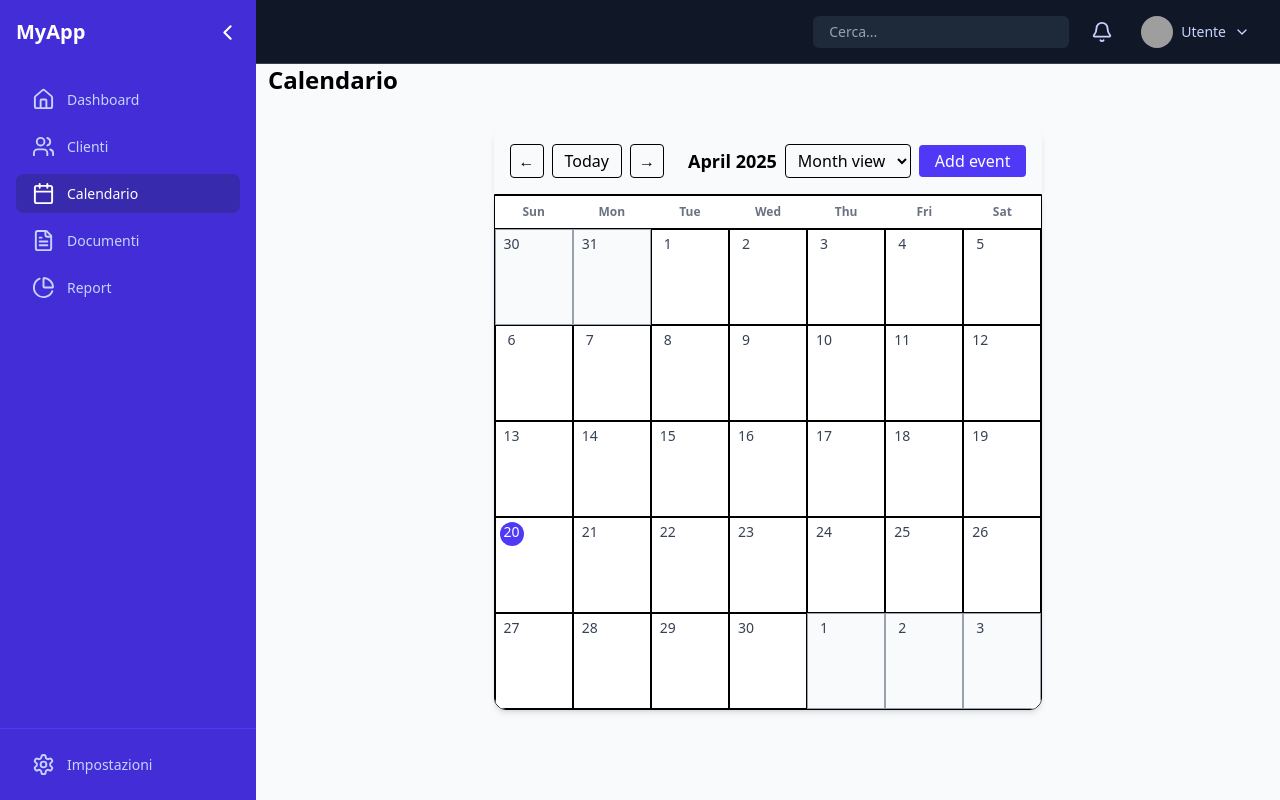
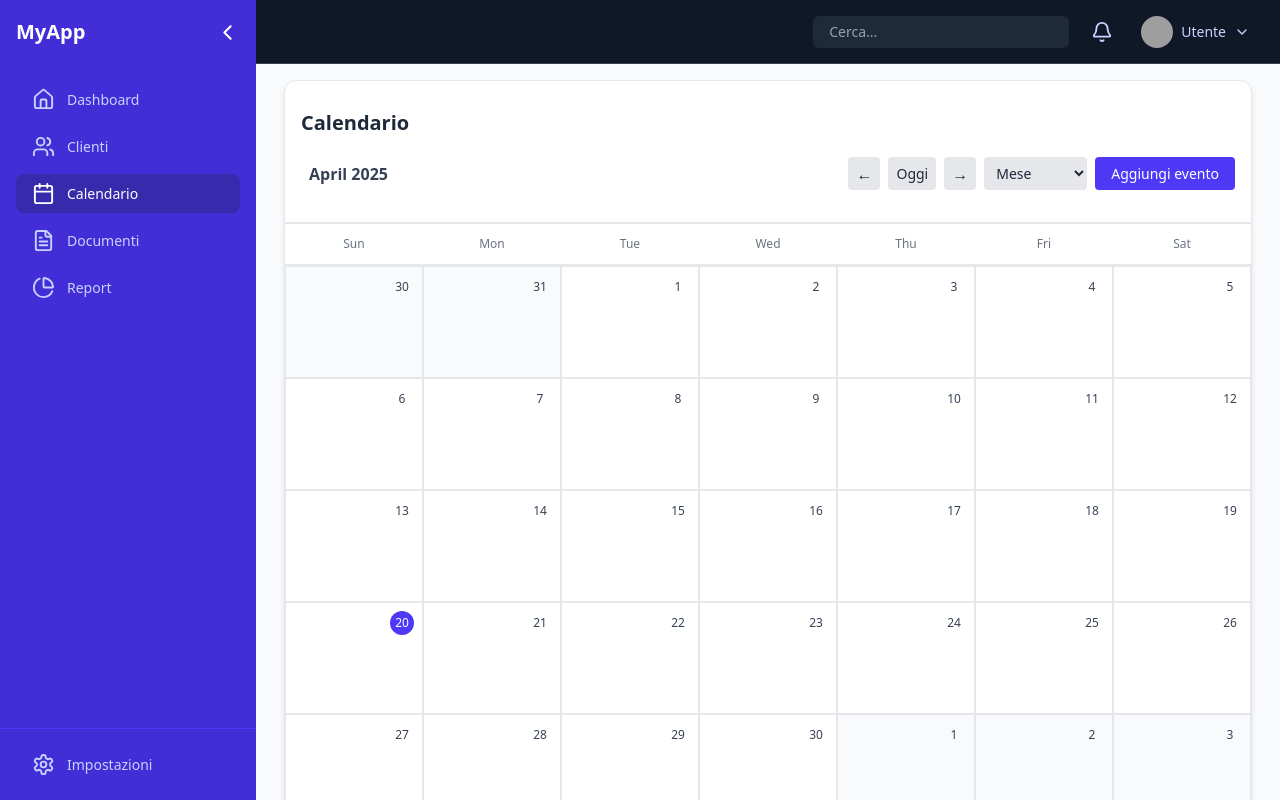
Before and after one commit to karlo-kasi/Saas-Tattoo, a React (Vite) app in the folder front-end/: page /calendario in a window 1280 px wide. Built offline with nearby package versions, Linux system fonts and the light colour scheme; no server answers; sample sign-in values are in the browser's storage; grey boxes are pictures that could not be loaded.

Commit message:
Migliora lo stile del calendario: aggiorna i componenti per una migliore coerenza visiva e aggiungi il supporto per la data corrente.

```diff
--- a/front-end/src/components/Calendar/Calendar.jsx
+++ b/front-end/src/components/Calendar/Calendar.jsx
@@ -13,11 +13,35 @@ export default function Calendar() {
   const renderView = () => {
     switch (currentView) {
       case "year":
-        return <YearView onSelectDate={(date) => { setSelectedDate(date); setCurrentView("day"); }} />;
+        return (
+          <YearView
+            currentDate={selectedDate} // Passa la currentDate
+            onSelectDate={(date) => {
+              setSelectedDate(date);
+              setCurrentView("day");
+            }}
+          />
+        );
       case "month":
-        return <MonthView onSelectDate={(date) => { setSelectedDate(date); setCurrentView("day"); }} currentDate={selectedDate} />;
+        return (
+          <MonthView
+            onSelectDate={(date) => {
+              setSelectedDate(date);
+              setCurrentView("day");
+            }}
+            currentDate={selectedDate}
+          />
+        );
       case "week":
-        return <WeekView currentDate={selectedDate} onSelectDate={(date) => { setSelectedDate(date); setCurrentView("day"); }} />;
+        return (
+          <WeekView
+            currentDate={selectedDate}
+            onSelectDate={(date) => {
+              setSelectedDate(date);
+              setCurrentView("day");
+            }}
+          />
+        );
       case "day":
         return <DayView date={selectedDate} />;
       default:
@@ -26,15 +50,15 @@ export default function Calendar() {
   };
 
   return (
-    <div className="p-4 max-w-7xl mx-auto">
-      <div className="bg-gray-50 p-4 rounded-t-xl shadow-md flex items-center justify-between">
+    <div className="p-4">
+      <div className="bg-white border border-gray-200 p-4 rounded-t-xl shadow-md flex items-center justify-between">
         <CalendarHeader
           currentView={currentView}
           setCurrentView={setCurrentView}
           setSelectedDate={setSelectedDate}
         />
       </div>
-      <div className="border rounded-b-xl shadow-md overflow-hidden">
+      <div className="rounded-b-xl shadow-md overflow-hidden">
         {renderView()}
       </div>
     </div>
--- a/front-end/src/components/Calendar/CalendarHeader.jsx
+++ b/front-end/src/components/Calendar/CalendarHeader.jsx
@@ -4,50 +4,56 @@ export default function CalendarHeader({ currentView, setCurrentView, setSelecte
   const today = new Date();
 
   return (
-    <div className="flex flex-wrap items-center gap-2 w-full">
+    <div className="mb-4 w-full">
+      <h2 className="text-xl py-3 font-semibold text-gray-800 mb-2">Calendario</h2>
+
+      {/* Riga superiore: navigazione + mese */}
+      <div className="flex justify-between items-center flex-wrap gap-4">
         <div className="flex items-center gap-2">
+          <div className="ml-2 font-semibold text-base text-gray-700">
+            {format(today, "MMMM yyyy")}
+          </div>
+        </div>
+        <div className="flex justify-end gap-2">
           <button
             onClick={() => setSelectedDate(prev => subMonths(prev, 1))}
-          className="px-2 py-1 border rounded hover:bg-gray-100"
+            className="px-2 py-1 bg-gray-200 rounded text-gray-800 hover:bg-gray-300"
           >
             ←
           </button>
 
           <button
             onClick={() => setSelectedDate(today)}
-          className="px-3 py-1 border rounded hover:bg-gray-100"
+            className="px-2 py-1.5 text-sm bg-gray-200 rounded text-gray-800 hover:bg-gray-300"
           >
-          Today
+            Oggi
           </button>
 
           <button
             onClick={() => setSelectedDate(prev => addMonths(prev, 1))}
-          className="px-2 py-1 border rounded hover:bg-gray-100"
+            className="px-2 py-1 bg-gray-200 rounded text-gray-800 hover:bg-gray-300"
           >
             →
           </button>
-      </div>
-
-      <div className="ml-4 font-semibold text-lg">
-        {format(today, "MMMM yyyy")}
-      </div>
-
-      <div className="ml-auto flex items-center gap-2">
           <select
-          className="border px-2 py-1 rounded"
+            className="px-2 py-1.5 text-sm bg-gray-200 rounded text-gray-800"
             value={currentView}
             onChange={(e) => setCurrentView(e.target.value)}
           >
-          <option value="year">Year view</option>
-          <option value="month">Month view</option>
-          <option value="week">Week view</option>
-          <option value="day">Day view</option>
+            <option value="year">Anno</option>
+            <option value="month">Mese</option>
+            <option value="week">Settimana</option>
+            <option value="day">Giorno</option>
           </select>
 
-        <button className="bg-indigo-600 text-white px-4 py-1 rounded hover:bg-indigo-700">
-          Add event
+          <button className="bg-indigo-600 text-sm text-white px-4 py-1.5 rounded hover:bg-indigo-700">
+            Aggiungi evento
           </button>
         </div>
       </div>
+
+      {/* Riga separata: selettore e aggiungi evento, allineati a destra */}
+
+    </div>
   );
 }
--- a/front-end/src/components/Calendar/MonthView.jsx
+++ b/front-end/src/components/Calendar/MonthView.jsx
@@ -1,4 +1,4 @@
-import { startOfMonth, endOfMonth, startOfWeek, endOfWeek, addDays, isSameMonth, isSameDay, format } from "date-fns";
+import { startOfMonth, endOfMonth, startOfWeek, endOfWeek, addDays, isSameMonth, isToday, format } from "date-fns";
 
 export default function MonthView({ currentDate, onSelectDate }) {
   const monthStart = startOfMonth(currentDate);
@@ -6,52 +6,55 @@ export default function MonthView({ currentDate, onSelectDate }) {
   const startDate = startOfWeek(monthStart);
   const endDate = endOfWeek(monthEnd);
 
-  const rows = [];
-  let days = [];
+  const days = [];
   let day = startDate;
-  let formattedDate = "";
 
   while (day <= endDate) {
     for (let i = 0; i < 7; i++) {
-      formattedDate = format(day, "d");
+      const formattedDate = format(day, "d");
       const cloneDay = day;
       days.push(
         <div
-          className={`h-24 border p-1 text-sm cursor-pointer relative hover:bg-gray-100 transition ${
-            !isSameMonth(day, monthStart) ? "bg-gray-50 text-gray-400" : "bg-white"
-          }`}
           key={day}
           onClick={() => onSelectDate(cloneDay)}
+          className={`h-28 p-2 text-sm cursor-pointer border border-gray-200 transition ${
+            !isSameMonth(day, monthStart)
+              ? "bg-gray-50 text-gray-400"
+              : "bg-white hover:bg-gray-50"
+          }`}
         >
-          <div className={`font-medium w-6 h-6 text-center rounded-full ${
-            isSameDay(day, new Date()) ? "bg-indigo-600 text-white" : "text-gray-700"
-          }`}>
-            {formattedDate}
+          <div className="flex justify-end">
+            <div
+              className={`w-6 h-6 text-center text-xs font-medium leading-6 rounded-full ${
+                isToday(day) ? "bg-indigo-600 text-white" : "text-gray-700"
+              }`}
+            >
+              {formattedDate}
+            </div>
           </div>
         </div>
       );
       day = addDays(day, 1);
     }
-    rows.push(
-      <div className="grid grid-cols-7" key={day}>
-        {days}
-      </div>
-    );
-    days = [];
   }
 
   const weekdays = Array.from({ length: 7 }).map((_, idx) => (
-    <div key={idx} className="text-center text-xs font-semibold text-gray-500 py-1">
+    <div
+      key={idx}
+      className="text-center text-xs font-medium text-gray-500 py-3 border-b border-gray-200 bg-white"
+    >
       {format(addDays(startOfWeek(new Date()), idx), "EEE")}
     </div>
   ));
 
   return (
-    <div className="bg-white">
-      <div className="grid grid-cols-7 border-t border-b py-1">
+    <div className="w-full border border-gray-200 bg-white shadow overflow-hidden">
+      <div className="grid grid-cols-7">
         {weekdays}
       </div>
-      <div>{rows}</div>
+      <div className="grid grid-cols-7 border-t border-gray-200">
+        {days}
+      </div>
     </div>
   );
 }
--- a/front-end/src/components/Calendar/YearView.jsx
+++ b/front-end/src/components/Calendar/YearView.jsx
@@ -1,27 +1,59 @@
-import { startOfYear, addMonths, format, startOfMonth } from "date-fns";
+import { format, startOfMonth, endOfMonth, startOfWeek, endOfWeek, addDays, addMonths, isSameMonth, isToday } from "date-fns";
 
-export default function YearView({ onSelectDate }) {
-  const start = startOfYear(new Date());
-  const months = Array.from({ length: 12 }, (_, i) => addMonths(start, i));
+export default function YearView({ currentDate, onSelectDate }) {
+  const renderMonthGrid = (monthIndex) => {
+    const baseDate = new Date(currentDate.getFullYear(), monthIndex, 1);
+    const monthStart = startOfMonth(baseDate);
+    const monthEnd = endOfMonth(baseDate);
+    const startDate = startOfWeek(monthStart);
+    const endDate = endOfWeek(monthEnd);
+
+    const days = [];
+    let day = startDate;
+    while (day <= endDate) {
+      days.push(day);
+      day = addDays(day, 1);
+    }
 
     return (
-    <div className="grid grid-cols-2 sm:grid-cols-3 lg:grid-cols-4 gap-4 p-4">
-      {months.map((month, i) => (
+      <div key={monthIndex} className="bg-white p-2 rounded-lg shadow border border-gray-200">
+        <div className="text-center text-sm font-semibold mb-2">
+          {format(baseDate, "MMMM")}
+        </div>
+        <div className="grid grid-cols-7 text-[10px] text-gray-500 font-medium mb-1">
+          {["M", "T", "W", "T", "F", "S", "S"].map((d) => (
+            <div key={d} className="text-center py-1">{d}</div>
+          ))}
+        </div>
+        <div className="grid grid-cols-7 text-[11px]">
+          {days.map((day, i) => (
             <div
               key={i}
-          className="bg-white shadow rounded p-4 cursor-pointer hover:bg-gray-50 border"
-          onClick={() => onSelectDate(startOfMonth(month))}
+              onClick={() => onSelectDate(day)}
+              className={`text-center py-1 rounded cursor-pointer transition text-gray-700 ${
+                !isSameMonth(day, monthStart)
+                  ? "text-gray-300"
+                  : isToday(day)
+                  ? "bg-indigo-600 text-white"
+                  : "hover:bg-gray-100"
+              }`}
             >
-          <div className="text-center text-lg font-semibold text-indigo-700">
-            {format(month, "MMMM yyyy")}
+              {format(day, "d")}
             </div>
-          <div className="grid grid-cols-7 text-xs text-gray-500 mt-2">
-            {['S', 'M', 'T', 'W', 'T', 'F', 'S'].map((d, idx) => (
-              <div key={idx} className="text-center font-medium">{d}</div>
           ))}
         </div>
       </div>
-      ))}
+    );
+  };
+
+  return (
+    <div className="w-full bg-white shadow border border-gray-200 p-4">
+      <div className="text-xl font-semibold text-gray-800 mb-4">
+        {format(currentDate, "yyyy")}
+      </div>
+      <div className="grid grid-cols-1 sm:grid-cols-2 lg:grid-cols-3 gap-4">
+        {Array.from({ length: 12 }).map((_, i) => renderMonthGrid(i))}
+      </div>
     </div>
   );
 }
--- a/front-end/src/pages/PaginaCalendario.jsx
+++ b/front-end/src/pages/PaginaCalendario.jsx
@@ -2,8 +2,7 @@ import Calendar from "../components/Calendar/Calendar";
 
 export default function PaginaCalendario(){
   return(
-    <div className="flex flex-col gap-4">
-      <h1 className="text-2xl font-bold">Calendario</h1>
+    <div className="flex flex-col gap-4 container">
       <Calendar />
     </div>
   )
```
Also changed, not shown: front-end/src/components/Calendar/DayView.jsx (+5 -5 lines), front-end/src/components/Calendar/WeekView.jsx (+6 -6 lines). Lines whose indentation alone changed are shown as unchanged.
